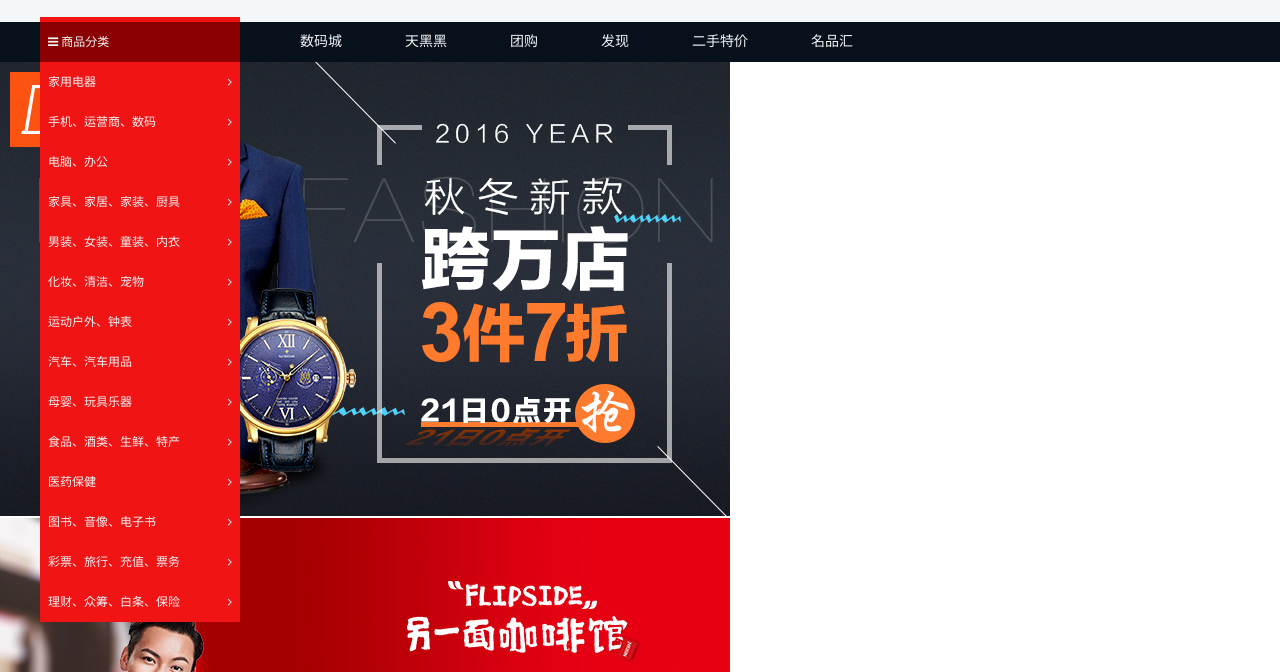
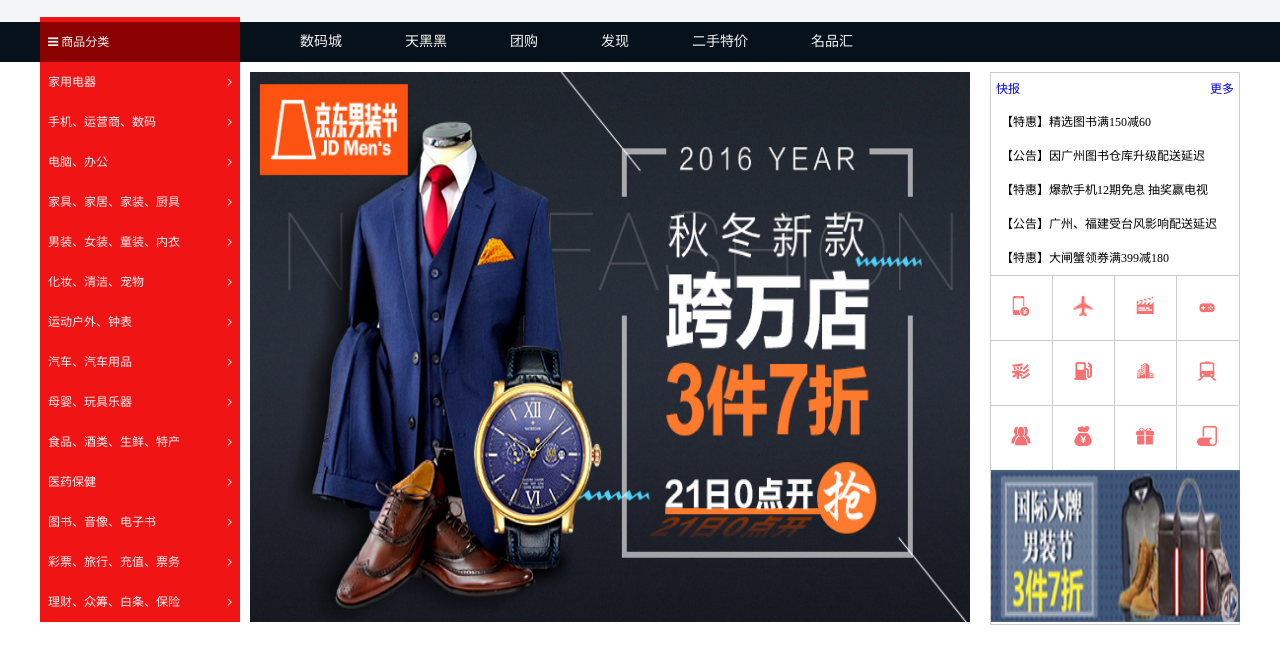
Before and after one commit to a1oyss/imooc, a plain HTML site: page mutao/index.html in a window 1280 px wide. Shown: the part 128-800 px from the top of the page. Drawn offline with nearby package versions, Linux system fonts and the light colour scheme.

Commit message:
添加图片

```diff
--- a/mutao/css/index.css
+++ b/mutao/css/index.css
@@ -130,6 +130,7 @@
     width: 200px;
     background-color: #F01414;
     color: #f3f5f7;
+    z-index:999;
 }
 
 .nav .nav-list .item {
@@ -172,3 +173,72 @@
     font-size: 16px;
     font-weight: bold;
 }
+
+/* banner */
+.banner {
+    position: relative;
+    height: 540px;
+}
+
+.banner-img {
+    position: absolute;
+    top: 10px;
+    left: 210px;
+    width: 720px;
+    height: 550px;
+    overflow: hidden;
+}
+
+.banner-img img {
+    width: 720px;
+    height: 550px;
+}
+
+.banner-sidebar {
+    position: absolute;
+    top: 10px;
+    right: 0px;
+    width: 250px;
+    border: 1px solid #ccc;
+}
+
+.banner-sidebar .sidebar .news .news-header {
+    display: flex;
+    justify-content: space-between;
+    padding: 10px 5px;
+}
+
+.banner-sidebar .sidebar .news .news-list {
+    margin: 0 10px;
+    line-height: 34px;
+}
+
+.serve {
+    display: grid;
+    grid-template-rows: 65px 65px 65px;
+    grid-template-columns: 25% 25% 25% 25%;
+}
+.serve .serve-item {
+    border-top: 1px solid #ccc;
+    border-right: 1px solid #ccc;
+
+}
+.serve .serve-item:nth-child(4),
+.serve .serve-item:nth-child(8),
+.serve .serve-item:nth-child(12){
+    border-right: none;
+}
+.serve .serve-item a{
+    display: block;
+    padding: 20px;
+}
+.serve .serve-item img{
+    display: block;
+    width: 20px;
+    height: 20px;
+
+}
+.banner .ad img{
+    width: 249px;
+    height: 152px;
+}
--- a/mutao/index.html
+++ b/mutao/index.html
@@ -263,6 +263,8 @@
         </div>
     </div>
     <div class="banner">
+        <div class="container clearfix">
+            <div class="banner-img">
                 <img src="img/banner/1.jpg" alt="">
                 <img src="img/banner/2.jpg" alt="">
                 <img src="img/banner/3.jpg" alt="">
@@ -270,6 +272,68 @@
                 <img src="img/banner/5.jpg" alt="">
                 <img src="img/banner/6.jpg" alt="">
             </div>
+            <div class="banner-sidebar">
+                <div class="sidebar">
+                    <div class="news">
+                        <div class="news-header">
+                            <div class="news-title"><a href="#">快报</a></div>
+                            <div class="news-more"><a href="#">更多</a></div>
+                        </div>
+                        <div class="news-list">
+                            <ul>
+                                <li>【特惠】精选图书满150减60</li>
+                                <li>【公告】因广州图书仓库升级配送延迟</li>
+                                <li>【特惠】爆款手机12期免息 抽奖赢电视</li>
+                                <li>【公告】广州、福建受台风影响配送延迟</li>
+                                <li>【特惠】大闸蟹领券满399减180</li>
+                            </ul>
+                        </div>
+                    </div>
+                    <div class="serve">
+                        <div class="serve-item">
+                            <a href="#"><img src="img/icon/1.png" alt=""></a>
+                        </div>
+                        <div class="serve-item">
+                            <a href="#"><img src="img/icon/2.png" alt=""></a>
+                        </div>
+                        <div class="serve-item">
+                            <a href="#"><img src="img/icon/3.png" alt=""></a>
+                        </div>
+                        <div class="serve-item">
+                            <a href="#"><img src="img/icon/4.png" alt=""></a>
+                        </div>
+                        <div class="serve-item">
+                            <a href="#"><img src="img/icon/5.png" alt=""></a>
+                        </div>
+                        <div class="serve-item">
+                            <a href="#"><img src="img/icon/6.png" alt=""></a>
+                        </div>
+                        <div class="serve-item">
+                            <a href="#"><img src="img/icon/7.png" alt=""></a>
+                        </div>
+                        <div class="serve-item">
+                            <a href="#"><img src="img/icon/8.png" alt=""></a>
+                        </div>
+                        <div class="serve-item">
+                            <a href="#"><img src="img/icon/9.png" alt=""></a>
+                        </div>
+                        <div class="serve-item">
+                            <a href="#"><img src="img/icon/10.png" alt=""></a>
+                        </div>
+                        <div class="serve-item">
+                            <a href="#"><img src="img/icon/11.png" alt=""></a>
+                        </div>
+                        <div class="serve-item">
+                            <a href="#"><img src="img/icon/12.png" alt=""></a>
+                        </div>
+                    </div>
+                    <div class="ad">
+                        <img src="img/ad.png" alt="">
+                    </div>
+                </div>
+            </div>
+        </div>
+    </div>
     <script src="https://libs.cdnjs.net/jquery/1.10.0/jquery.js"></script>
     <script src="js/index.js"></script>
 </body>
```
Also changed, not shown: mutao/img/ad.png (added), mutao/img/icon/1.png (added), mutao/img/icon/10.png (added), mutao/img/icon/11.png (added), mutao/img/icon/12.png (added), mutao/img/icon/2.png (added), mutao/img/icon/3.png (added), mutao/img/icon/4.png (added), mutao/img/icon/5.png (added), mutao/img/icon/6.png (added), mutao/img/icon/7.png (added), mutao/img/icon/8.png (added), mutao/img/icon/9.png (added). Lines whose indentation alone changed are shown as unchanged.
